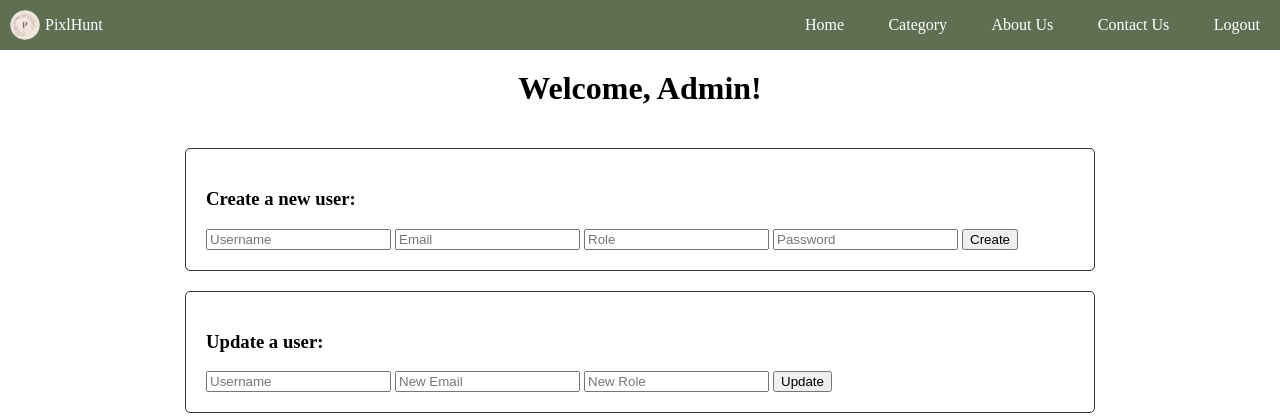
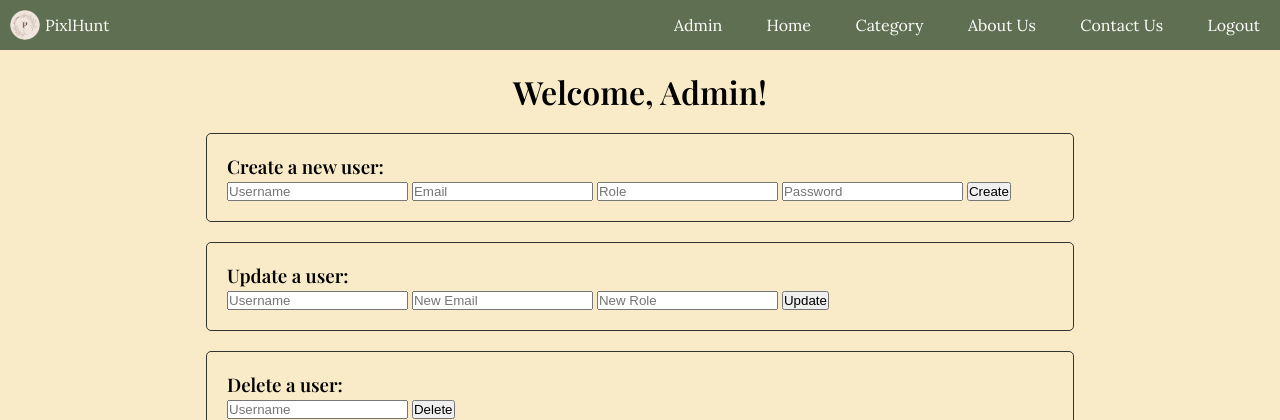
Before and after one commit to alyaqasrina/Group-Project-2-Final-Exam-, a PHP site: page /admin.php in a window 1280 px wide. Shown: the top 420 px of the page. Run offline with PHP 8.4, Linux system fonts and the light colour scheme; data that the repository does not hold is empty; some web fonts are replaced.

Commit message:
Add files via upload

```diff
--- a/enhancement/admin.php
+++ b/enhancement/admin.php
@@ -52,6 +52,7 @@ $result = $connection->query($sql);
     <meta charset="UTF-8">
     <meta name="viewport" content="width=device-width, initial-scale=1.0">
     <link rel="stylesheet" href="styleAfter.css">
+    <link rel="stylesheet" href="style2.css" />
     <title>Admin Page</title>
     <style>
 
@@ -110,7 +111,8 @@ $result = $connection->query($sql);
             </a>
         </div>
         <div>
-            <a href="./index.php" class="right">Home</a>
+            <a href="./admin.php" class="right">Admin</a>
+            <a href="./homepage.php" class="right">Home</a>
             <a href="./category.html" class="right">Category</a>
             <a href="./aboutUs.html" class="right">About Us</a>
             <a href="./contactUs.html" class="right">Contact Us</a>
```
